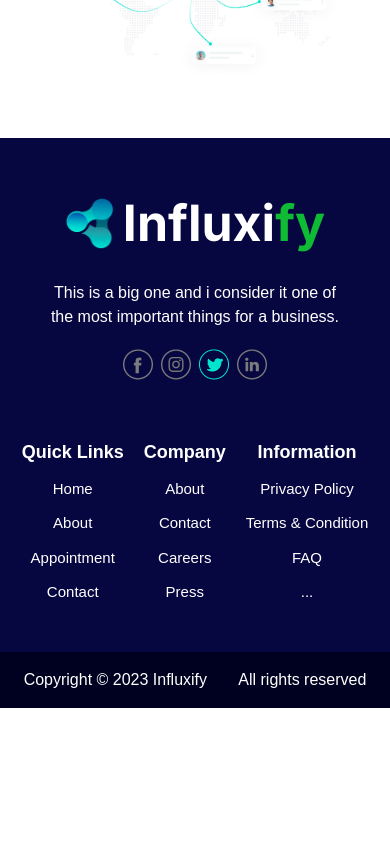
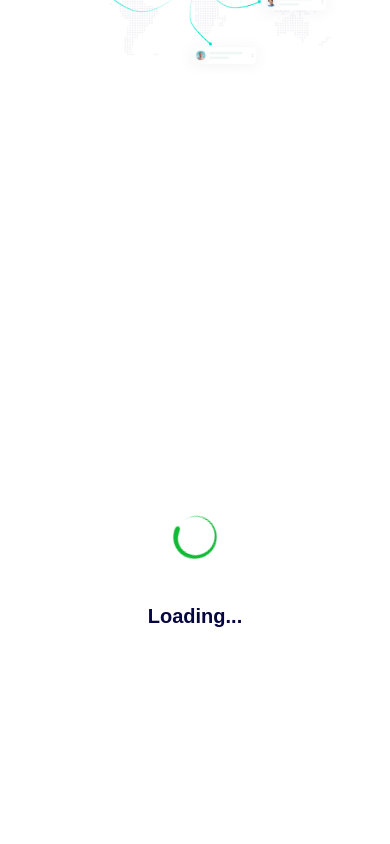
Before and after one commit to JewelShahi/influxify, a Next.js app: page / in a window 390 px wide. Shown: the part 3980-4824 px from the top of the page. Before the commit the page ends 4688 px from the top, so only its background shows below. Built offline with nearby package versions, Linux system fonts and the light colour scheme; a web font is replaced by a local one.

Commit message:
cool design

```diff
--- a/app/loading.jsx
+++ b/app/loading.jsx
@@ -4,20 +4,25 @@ const Loading = () => {
   return (
     <div className="flex flex-col items-center justify-center h-screen bg-gradient-to-b from-blue-500 to-purple-500">
       <div className="w-24 h-24 relative flex items-center">
-        <div className="absolute top-0 left-0 right-0 bottom-0 m-auto">
+        <div className="absolute top-0 left-0 right-0 bottom-0 m-auto flex justify-center items-center">
           <svg
             fill="#000000"
-            width="100px"
+            width="00px"
             height="100px"
             viewBox="0 0 50 50"
             xmlns="http://www.w3.org/2000/svg"
             className="w-16 h-16 text-indigo-500 animate-spin"
           >
-            <path d="M41.9 23.9c-.3-6.1-4-11.8-9.5-14.4-6-2.7-13.3-1.6-18.3 2.6-4.8 4-7 10.5-5.6 16.6 1.3 6 6 10.9 11.9 12.5 7.1 2 13.6-1.4 17.6-7.2-3.6 4.8-9.1 8-15.2 6.9-6.1-1.1-11.1-5.7-12.5-11.7-1.5-6.4 1.5-13.1 7.2-16.4 5.9-3.4 14.2-2.1 18.1 3.7 1 1.4 1.7 3.1 2 4.8.3 1.4.2 2.9.4 4.3.2 1.3 1.3 3 2.8 2.1 1.3-.8 1.2-2.5 1.1-3.8 0-.4.1.7 0 0z" />
+            <path
+              fill="#0fba34"
+              d="M41.9 23.9c-.3-6.1-4-11.8-9.5-14.4-6-2.7-13.3-1.6-18.3 2.6-4.8 4-7 10.5-5.6 16.6 1.3 6 6 10.9 11.9 12.5 7.1 2 13.6-1.4 17.6-7.2-3.6 4.8-9.1 8-15.2 6.9-6.1-1.1-11.1-5.7-12.5-11.7-1.5-6.4 1.5-13.1 7.2-16.4 5.9-3.4 14.2-2.1 18.1 3.7 1 1.4 1.7 3.1 2 4.8.3 1.4.2 2.9.4 4.3.2 1.3 1.3 3 2.8 2.1 1.3-.8 1.2-2.5 1.1-3.8 0-.4.1.7 0 0z"
+            />
           </svg>
         </div>
       </div>
-      <h2 className="text-black text-2xl font-semibold mt-4">Loading...</h2>
+      <h2 className="text-primary text-[20px] font-semibold mt-4">
+        Loading...
+      </h2>
     </div>
   );
 };
--- a/app/not-found.jsx
+++ b/app/not-found.jsx
@@ -1,13 +1,16 @@
-import React from 'react'
+import React from "react";
 
 const NotFound = () => {
   return (
-    <div className='h-screen w-full flex flex-col justify-center items-center text-center bg-heroBg'>
-      <h1 className='text-[150px] text-secondary font-extrabold'>404</h1>
-      <h2 className='text-[50px] font-bold'>Ooops! Page Not Found.</h2>
-      <h5 className='text-[25px]'>The page you are looking for doesn't exist or another error has occured.</h5>
+    <div className="h-screen w-full flex flex-col justify-center items-center text-center bg-heroBg px-3">
+      {/* <h1 className="text-[150px] text-secondary font-extrabold">404</h1> */}
+      <img src="/assets/404.svg" alt="svg" width="500px" className="w-[40%] min-w-[270px] my-[15px]" loading="lazy"/>
+      <h2 className="text-[30px] sm:text-[50px] font-bold">Ooops! Page Not Found.</h2>
+      <h5 className="text-[20px] sm:text-[25px]">
+        The page you are looking for doesn't exist or another error has occured.
+      </h5>
     </div>
-  )
-}
+  );
+};
 
-export default NotFound
+export default NotFound;
--- a/app/page.js
+++ b/app/page.js
@@ -4,15 +4,17 @@ import HowItWorks from "./components/HowItWorks";
 import About from "./components/About";
 import GlobalPromotion from "./components/GlobalPromotion";
 import Packages from "./components/Packages";
+import Loading from "./loading";
 
 export default function Home() {
   return (
     <main className="">
       <Hero />
-      <HowItWorks/>
+      <HowItWorks />
       <About />
       <Packages />
       <GlobalPromotion />
+      <Loading />
     </main>
   );
 }
```
Also changed, not shown: public/assets/404.svg (added).
